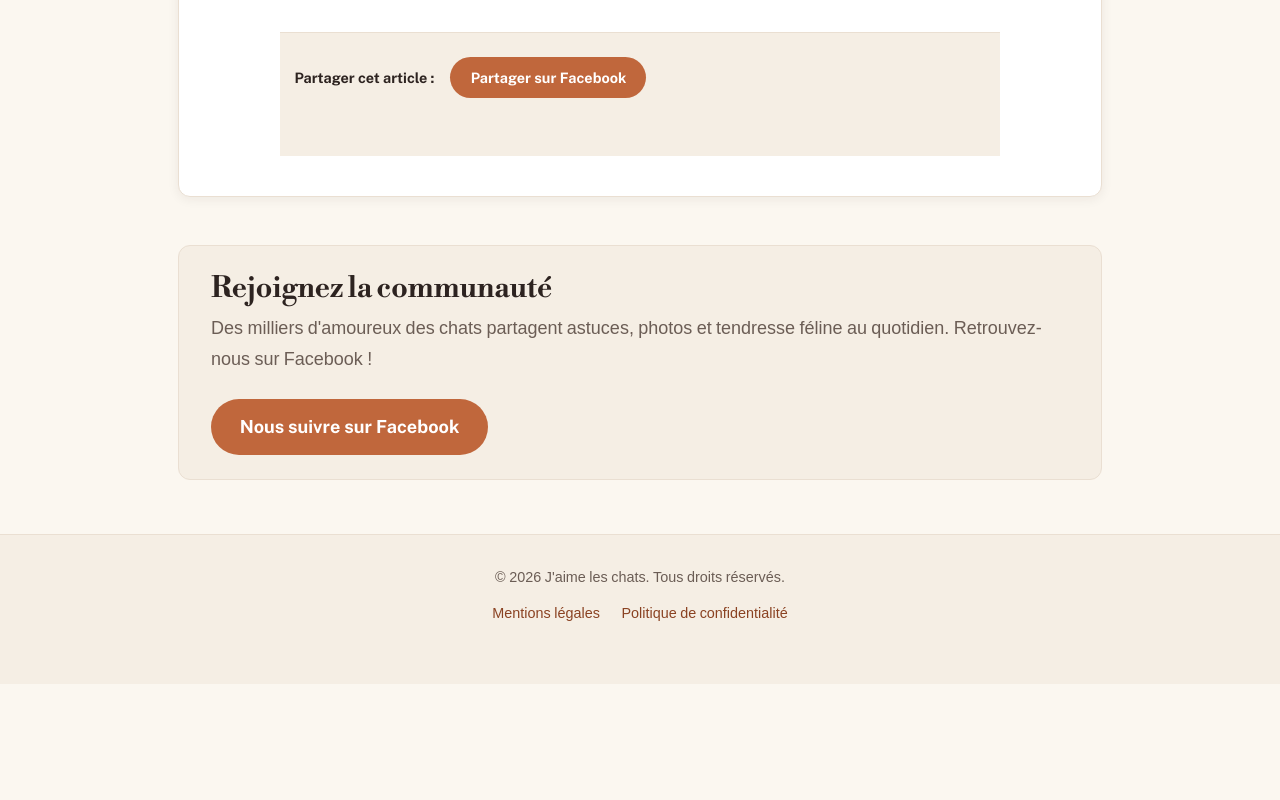
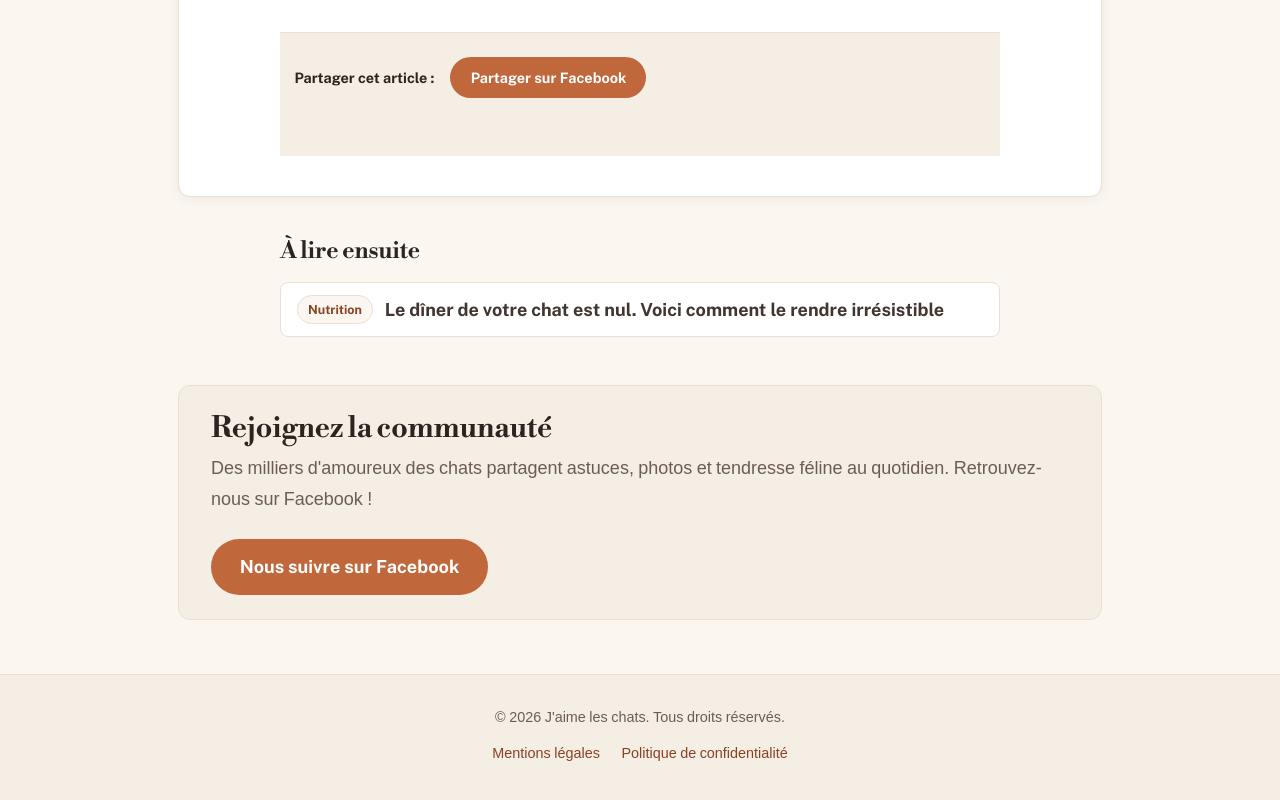
Before and after one commit to tac-projects/blog-ecosystem, an Astro site in the folder site/: page /blog/ce-que-votre-chat-essaie-de-vous-dire-quand-il-bou in a window 1280 px wide. Shown: the part 4022-4822 px from the top of the page. Before the commit the page ends 4706 px from the top, so only its background shows below. Built offline with nearby package versions, Linux system fonts and the light colour scheme; Astro itself is replaced by a stand-in of ours.

Commit message:
feat: add 'À lire ensuite' related articles block
- Compact list (category badge + title, no date) under each article
- Pulls up to 3 same-category posts, newest first, excluding the current one

```diff
--- a/site/src/layouts/BlogPost.astro
+++ b/site/src/layouts/BlogPost.astro
@@ -7,9 +7,17 @@ import FormattedDate from '../components/FormattedDate.astro';
 import CommunityBlock from '../components/CommunityBlock.astro';
 import { url } from '../consts';
 
-type Props = CollectionEntry<'blog'>['data'];
+interface Props {
+	title: string;
+	description: string;
+	pubDate: Date;
+	updatedDate?: Date;
+	heroImage?: string;
+	category?: string;
+	related?: CollectionEntry<'blog'>[];
+}
 
-const { title, description, pubDate, updatedDate, heroImage, category } = Astro.props;
+const { title, description, pubDate, updatedDate, heroImage, category, related = [] } = Astro.props;
 const pageURL = new URL(Astro.url.pathname, Astro.site).toString();
 const fbShareURL = `https://www.facebook.com/sharer/sharer.php?u=${encodeURIComponent(pageURL)}`;
 ---
@@ -52,6 +60,21 @@ const fbShareURL = `https://www.facebook.com/sharer/sharer.php?u=${encodeURIComp
 					</a>
 				</footer>
 			</article>
+			{related.length > 0 && (
+				<section class="related">
+					<h2 class="related-title">À lire ensuite</h2>
+					<ul class="related-list">
+						{related.map((p) => (
+							<li class="related-item">
+								<a class="related-link" href={url(`blog/${p.id}/`)}>
+									{p.data.category && <span class="badge">{p.data.category}</span>}
+									<span class="related-name">{p.data.title}</span>
+								</a>
+							</li>
+						))}
+					</ul>
+				</section>
+			)}
 			<CommunityBlock />
 		</main>
 		<Footer />
--- a/site/src/pages/blog/[...slug].astro
+++ b/site/src/pages/blog/[...slug].astro
@@ -13,8 +13,15 @@ type Props = CollectionEntry<'blog'>;
 
 const post = Astro.props;
 const { Content } = await render(post);
+
+const allPosts = await getCollection('blog');
+const related = allPosts
+	.filter((p) => p.id !== post.id)
+	.filter((p) => p.data.category === post.data.category)
+	.sort((a, b) => b.data.pubDate.valueOf() - a.data.pubDate.valueOf())
+	.slice(0, 3);
 ---
 
-<BlogPost {...post.data}>
+<BlogPost {...post.data} related={related}>
 	<Content />
 </BlogPost>
--- a/site/src/styles/global.css
+++ b/site/src/styles/global.css
@@ -536,6 +536,63 @@ footer p {
 	color: var(--title);
 }
 
+/* À lire ensuite */
+.related {
+	margin-top: 2.5rem;
+	max-width: 720px;
+	margin-left: auto;
+	margin-right: auto;
+}
+
+.related-title {
+	font-size: 1.3em;
+	margin-bottom: 1rem;
+}
+
+.related-list {
+	list-style: none;
+	padding: 0;
+	margin: 0;
+	display: flex;
+	flex-direction: column;
+	gap: 0.5rem;
+}
+
+.related-item {
+	background: var(--card);
+	border: 1px solid var(--accent-soft);
+	border-radius: var(--radius-sm);
+	transition: border-color var(--transition), transform var(--transition);
+}
+
+.related-item:hover {
+	border-color: var(--accent);
+	transform: translateY(-2px);
+}
+
+.related-link {
+	display: flex;
+	align-items: center;
+	gap: 0.75rem;
+	padding: 0.75rem 1rem;
+	text-decoration: none;
+	color: inherit;
+}
+
+.related-link .badge {
+	margin: 0;
+	flex-shrink: 0;
+}
+
+.related-name {
+	font-weight: 600;
+	line-height: 1.4;
+}
+
+.related-link:hover .related-name {
+	color: var(--accent);
+}
+
 /* Contenu rédigé */
 .prose {
 	padding-top: 1rem;
```
